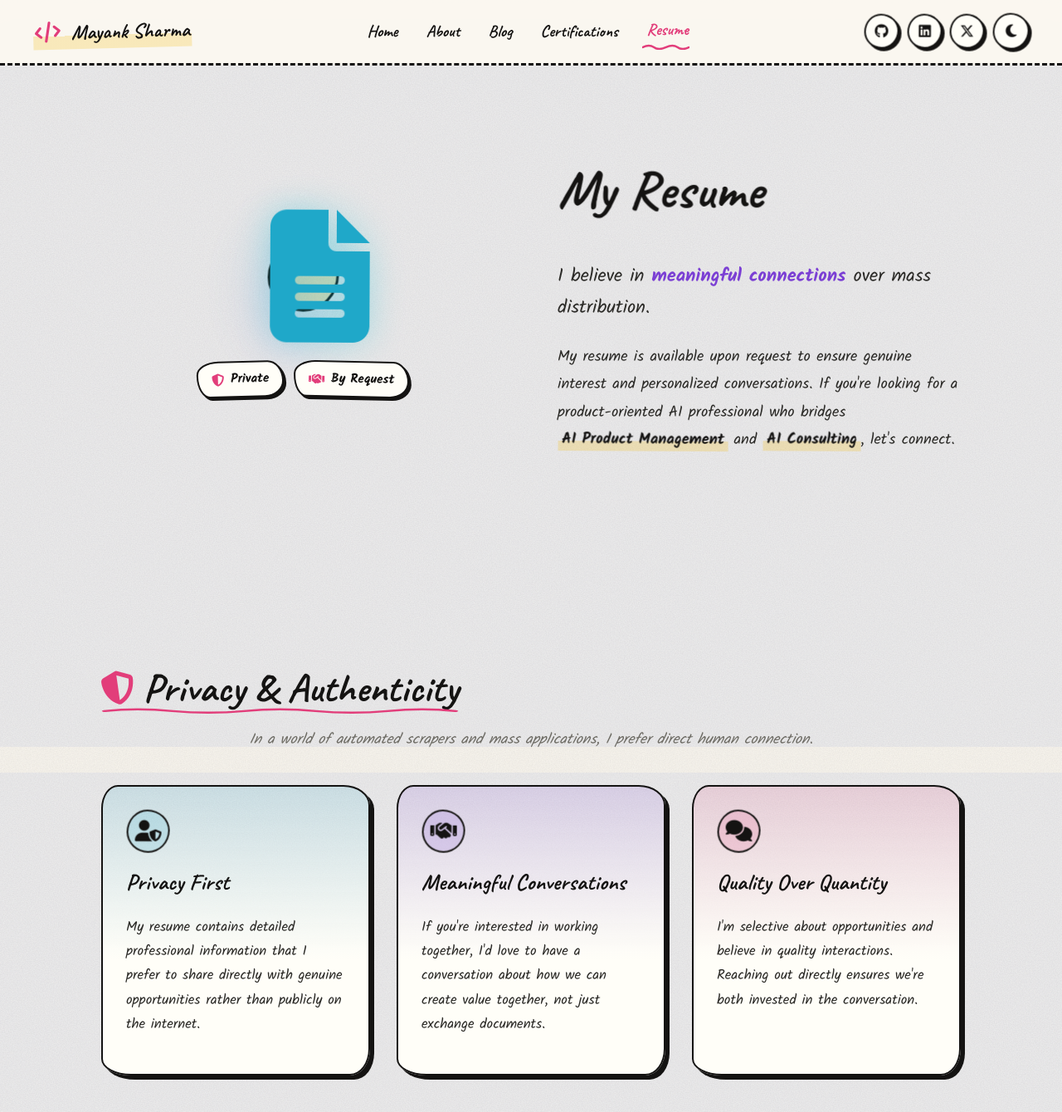
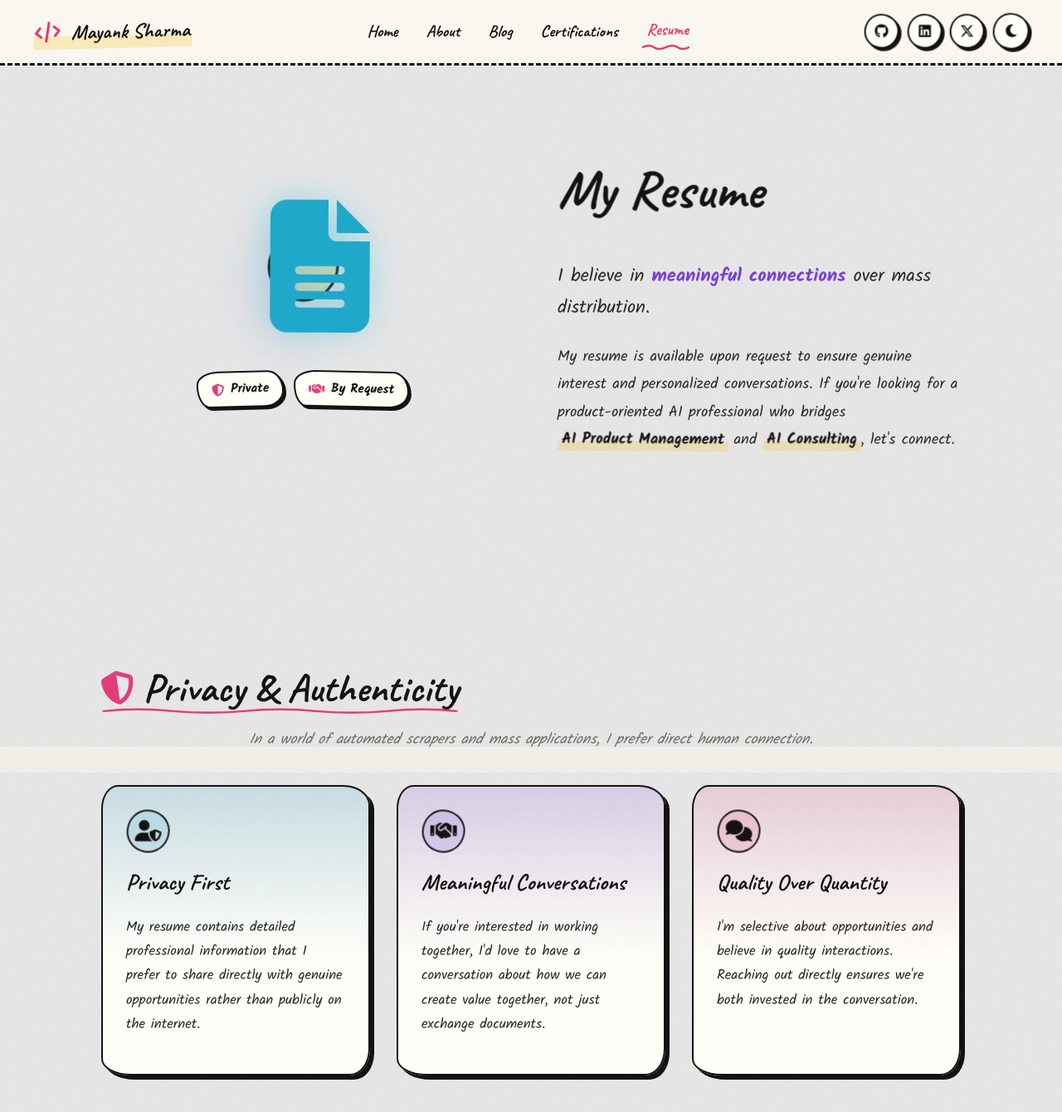
Before and after one commit to mayank1101/mayank1101.github.io, a Jekyll site: the page built from resume.html, in a window 1280 px wide and 1400 px high. Shown: the top 1340 px of the window at 83% size. Built offline with Jekyll 4.4.1, drawn with Linux system fonts in a browser that asks for light colours; some web fonts are replaced.

Commit message:
fixed icon issue in resume.html, and fixed typos in certifications.html

```diff
--- a/_sass/_resume.scss
+++ b/_sass/_resume.scss
@@ -40,8 +40,10 @@
 }
 
 .resume-badges {
-  margin-top: 2rem;
+  margin-top: 3.5rem;
   text-align: center;
+  position: relative;
+  z-index: 1;
 }
 
 .resume-badge {
--- a/certifications.html
+++ b/certifications.html
@@ -15,7 +15,7 @@
                 <h1>Certifications</h1>
             </div>
             <p class="cert-lead">
-                Staying current at the intersection of AI and product — because great AI products require
+                Staying current at the intersection of AI and product, because great AI products require
                 both deep technical fluency and sharp product thinking.
             </p>
             <p class="cert-subtitle">
```
Also changed, not shown: other parts of certifications.html (+1 -1 lines).
